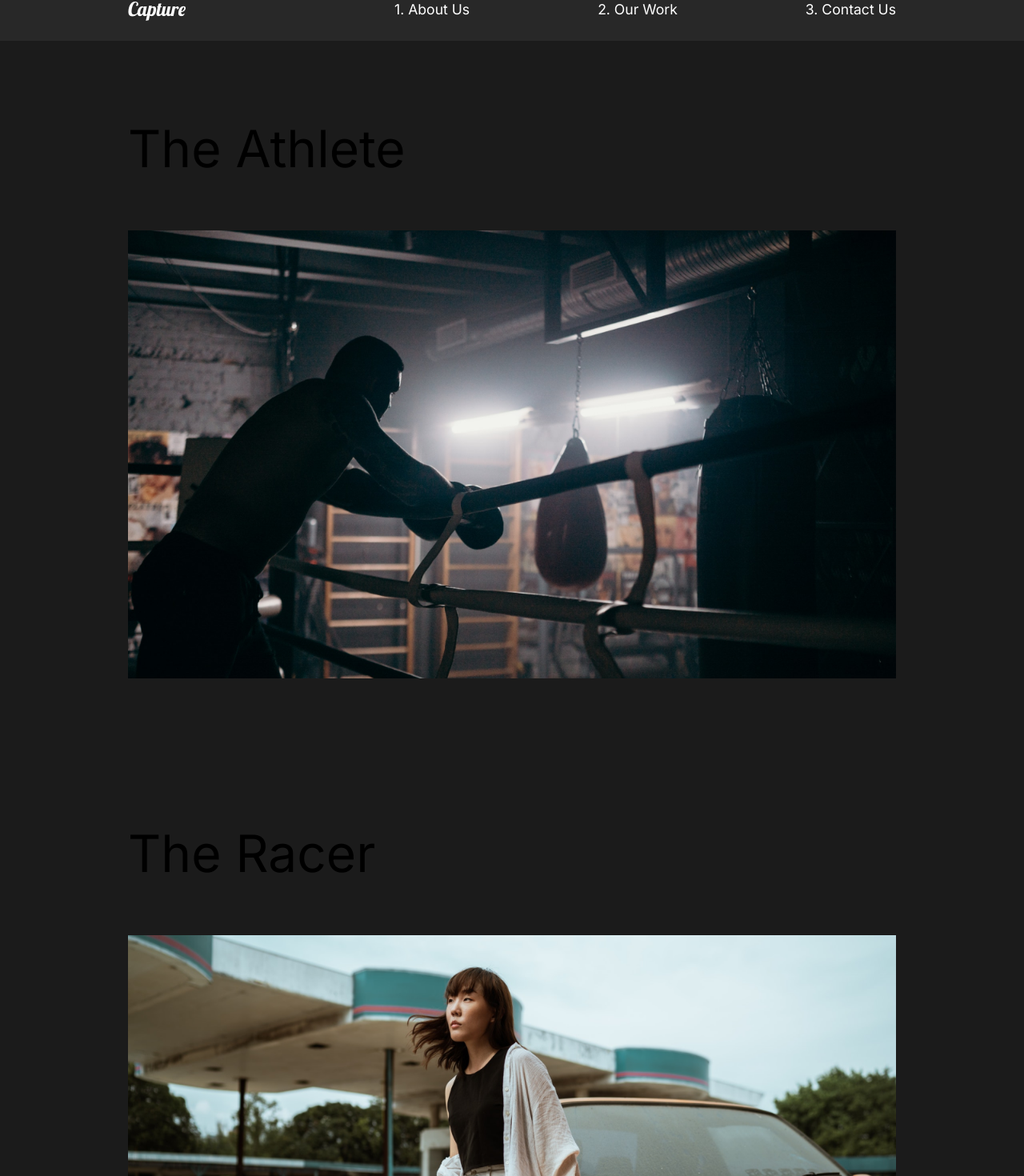
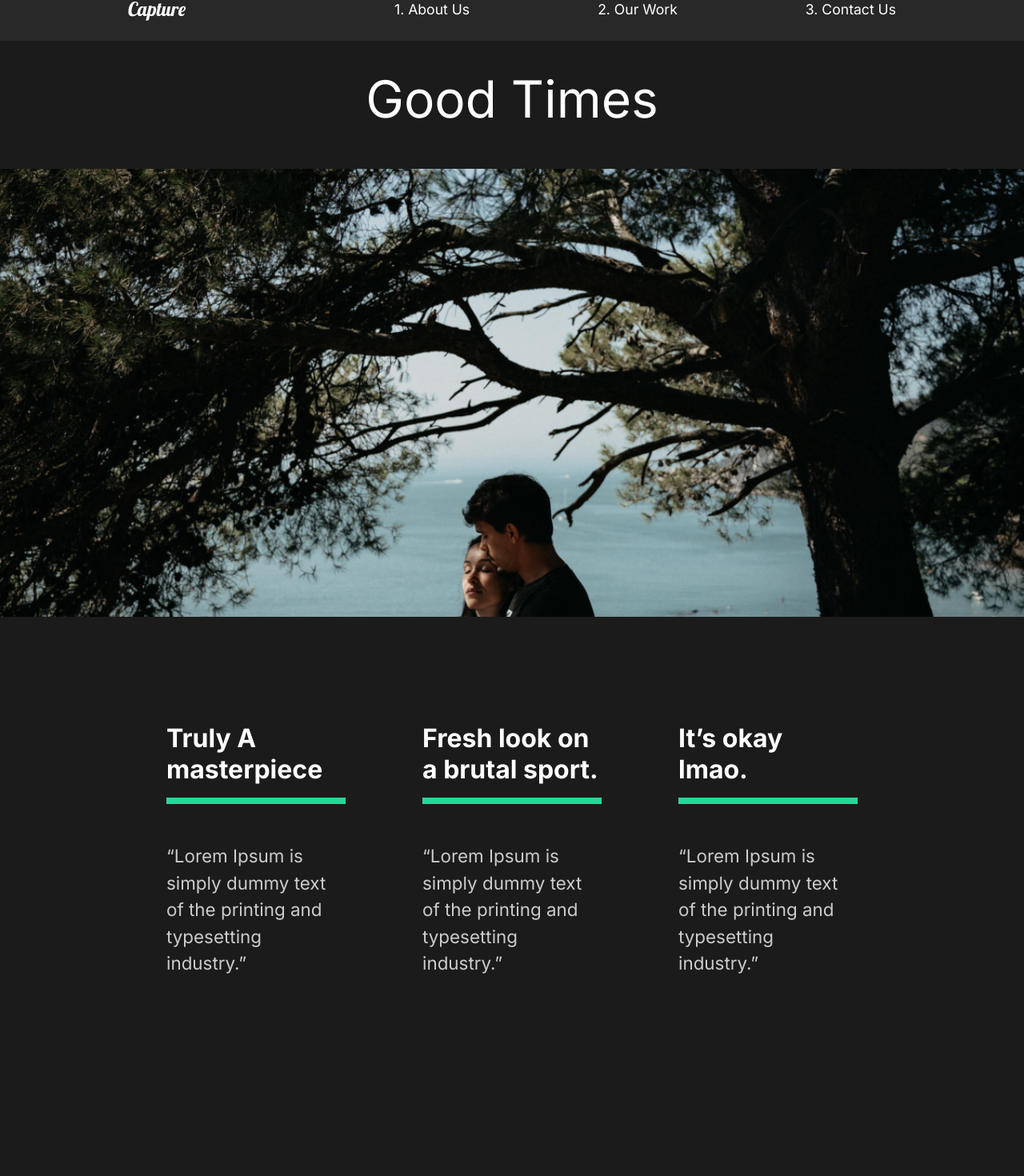
Before and after one commit to KrenarMuzaqi/capture-project, a React (Create React App) app: page /work/good-times in a window 1280 px wide. Shown: the part 29-1499 px from the top of the page at 80% size. Built offline with nearby package versions, Linux system fonts and the light colour scheme.

Commit message:
Movie Details added

```diff
--- a/src/App.js
+++ b/src/App.js
@@ -7,6 +7,7 @@
 import AboutUs from "./pages/AboutUs";
 import OurWrok from "./pages/OurWork";
 import ContactUs from "./pages/ContactUs";
+import MovieDetail from "./pages/MovieDetail";
 
 import { Switch, Route } from "react-router-dom";
 
@@ -20,8 +21,11 @@
         <Route path="/" exact>
           <AboutUs />
         </Route>
-        <Route path="/work">
+        <Route path="/work" exact>
           <OurWrok />
+        </Route>
+        <Route path="/work/:id">
+          <MovieDetail />
         </Route>
         <Route path="/contact">
           <ContactUs />
--- a/src/components/AboutSection.js
+++ b/src/components/AboutSection.js
@@ -1,5 +1,8 @@
 import React from "react";
 import home1 from "../img/home1.png";
+
+//import Framer Motion
+import { motion } from "framer-motion";
 
 //Styled
 import styled from "styled-components";
--- /dev/null
+++ b/src/movieState.js
@@ -0,0 +1,81 @@
+//Import Images
+import athlete from "./img/athlete-small.png";
+import goodtimes from "./img/goodtimes-small.png";
+import theracer from "./img/theracer-small.png";
+import athlete2 from "./img/athlete2.png";
+import goodtimes2 from "./img/good-times2.jpg";
+import theracer2 from "./img/the-racer2.jpg";
+
+export const MovieState = () => {
+  return [
+    {
+      title: "The Athlete",
+      mainImg: athlete,
+      secondaryImg: athlete2,
+      url: "/work/the-athlete",
+      awards: [
+        {
+          title: "Truly A masterpiece",
+          description:
+            "“Lorem Ipsum is simply dummy text of the printing and typesetting industry.”",
+        },
+        {
+          title: "Fresh look on a brutal sport.",
+          description:
+            "“Lorem Ipsum is simply dummy text of the printing and typesetting industry.”",
+        },
+        {
+          title: "It’s okay lmao.",
+          description:
+            "“Lorem Ipsum is simply dummy text of the printing and typesetting industry.”",
+        },
+      ],
+    },
+    {
+      title: "Good Times",
+      mainImg: goodtimes,
+      url: "/work/good-times",
+      secondaryImg: goodtimes2,
+      awards: [
+        {
+          title: "Truly A masterpiece",
+          description:
+            "“Lorem Ipsum is simply dummy text of the printing and typesetting industry.”",
+        },
+        {
+          title: "Fresh look on a brutal sport.",
+          description:
+            "“Lorem Ipsum is simply dummy text of the printing and typesetting industry.”",
+        },
+        {
+          title: "It’s okay lmao.",
+          description:
+            "“Lorem Ipsum is simply dummy text of the printing and typesetting industry.”",
+        },
+      ],
+    },
+    {
+      title: "The Racer",
+      mainImg: theracer,
+      url: "/work/the-racer",
+      secondaryImg: theracer2,
+      awards: [
+        {
+          title: "Truly A masterpiece",
+          description:
+            "“Lorem Ipsum is simply dummy text of the printing and typesetting industry.”",
+        },
+        {
+          title: "Fresh look on a brutal sport.",
+          description:
+            "“Lorem Ipsum is simply dummy text of the printing and typesetting industry.”",
+        },
+        {
+          title: "It’s okay lmao.",
+          description:
+            "“Lorem Ipsum is simply dummy text of the printing and typesetting industry.”",
+        },
+      ],
+    },
+  ];
+};
--- /dev/null
+++ b/src/pages/MovieDetail.js
@@ -0,0 +1,118 @@
+import React, { useState, useEffect } from "react";
+import styled from "styled-components";
+import { useHistory } from "react-router-dom";
+
+import { MovieState } from "../movieState";
+
+const MovieDetail = () => {
+  const history = useHistory();
+
+  const url = history.location.pathname;
+
+  const [movies, setMovies] = useState(MovieState);
+
+  const [movie, setMovie] = useState(null);
+
+  useEffect(() => {
+    const currentMovie = movies.filter((stateMovie) => stateMovie.url === url);
+
+    setMovie(currentMovie[0]);
+  }, [movies, url]); //executes every times when movies or url change
+
+  return (
+    <>
+      {movie && (
+        <Details>
+          <Headline>
+            <h2>{movie.title}</h2>
+            <img src={movie.mainImg} alt="movie" />
+          </Headline>
+          <Awards>
+            {movie.awards.map((award) => (
+              <Award
+                title={award.title}
+                description={award.description}
+                key={award.title}
+              />
+            ))}
+          </Awards>
+          <ImageDisplay>
+            <img src={movie.secondaryImg} alt="movie" />
+          </ImageDisplay>
+        </Details>
+      )}
+    </>
+  );
+};
+
+const Details = styled.div`
+  color: white;
+`;
+
+const Headline = styled.div`
+  min-height: 90vh;
+  padding-top: 20vh;
+  position: relative;
+
+  h2 {
+    position: absolute;
+    top: 10%;
+    left: 50%;
+    transform: translate(-50%, -50%);
+  }
+
+  img {
+    width: 100%;
+    height: 70vh;
+    object-fit: cover;
+  }
+`;
+
+const Awards = styled.div`
+  min-height: 80vh;
+  display: flex;
+  margin: 5rem 10rem;
+  justify-content: space-around;
+`;
+
+const AwardStyle = styled.div`
+  padding: 3rem;
+
+  h3 {
+    font-size: 2rem;
+  }
+
+  .line {
+    width: 100%;
+    background-color: #23d997;
+    height: 0.5rem;
+    margin: 1rem 0rem;
+  }
+
+  p {
+    padding: 2rem 0rem;
+  }
+`;
+
+//Award Component
+const Award = ({ title, description }) => {
+  return (
+    <AwardStyle>
+      <h3>{title}</h3>
+      <div className="line"></div>
+      <p>{description}</p>
+    </AwardStyle>
+  );
+};
+
+const ImageDisplay = styled.div`
+  min-height: 50vh;
+
+  img {
+    width: 100%;
+    height: 90vh;
+    object-fit: cover;
+  }
+`;
+
+export default MovieDetail;
--- a/src/pages/OurWork.js
+++ b/src/pages/OurWork.js
@@ -14,7 +14,7 @@
       <Movie>
         <h2>The Athlete</h2>
         <div className="line"> </div>
-        <Link>
+        <Link to="/work/the-athlete">
           <img src={athlete} alt="athlete" />
         </Link>
       </Movie>
@@ -22,7 +22,7 @@
       <Movie>
         <h2>The Racer</h2>
         <div className="line"> </div>
-        <Link>
+        <Link to="/work/the-racer">
           <img src={theracer} alt="theracer" />
         </Link>
       </Movie>
@@ -30,7 +30,7 @@
       <Movie>
         <h2>Good Times</h2>
         <div className="line"> </div>
-        <Link>
+        <Link to="/work/good-times">
           <img src={goodtimes} alt="goodtimes" />
         </Link>
       </Movie>
```
